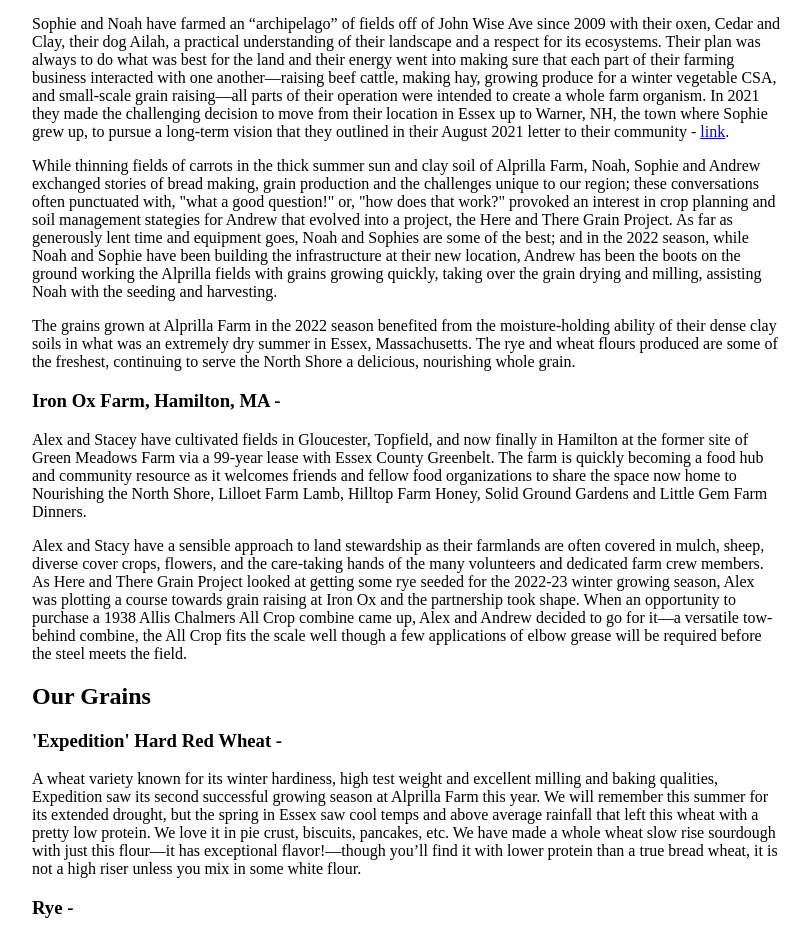
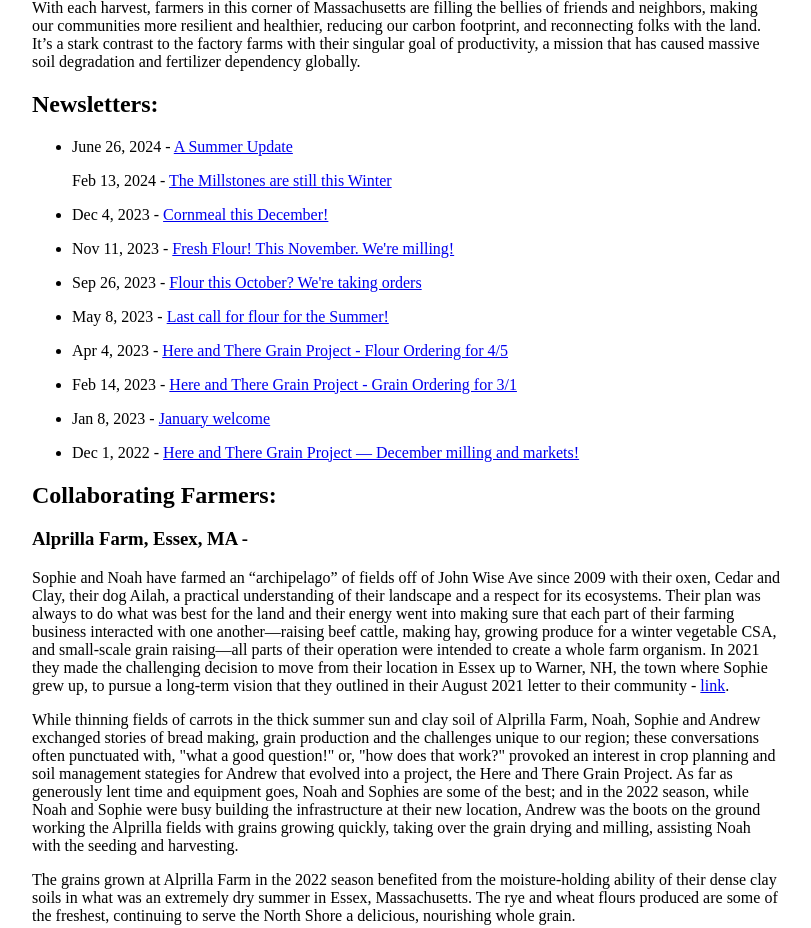
Before and after one commit to drewandrew/here-and-there, a website: page index.html in a window 1280 px wide. Shown: the part 1598-2526 px from the top of the page, without its empty margins (233-1044 px from the left). Drawn offline with Linux system fonts and the light colour scheme.

Commit message:
A Summer Update

```diff
--- a/index.css
+++ b/index.css
@@ -19,3 +19,7 @@
 .construction-warning {
   padding: 10px;
 }
+
+.welcome {
+  font-size: 18px;
+}
--- a/index.html
+++ b/index.html
@@ -23,8 +23,7 @@
 
     <div class="construction-warning" style="border: 1px solid black;">
       <p>
-        Please bear with us while our website is under construction. If you have questions or would like to be notified about monthly bulk grain sales please email <b><email>andrew@hereandtheregrain.com</email></b>.
-      </p>
+        <b class="welcome">Welcome!</b> You’ll notice that the Here and There Grain Project website remains under construction. Since 2021, this small business has been able to make its way without online sales thanks largely to partnering farms hosting pop-up markets and CSA add-ons. Our monthly milling emails morphed into a newsletter that picked up the Here and There Grain Project narrative where the website left off. Stories of harvests, equipment upgrades, and recipes along with awesome photos can be found in our newsletters, linked below if you’re catching up. For questions or to subscribe to our newsletter, email Andrew, <b><email>andrew@hereandtheregrain.com</email></b>.
     </div>
 
     <div class="gist">
@@ -66,10 +65,10 @@
           As farmers and millers, we pour our attention into each rotation. In the fields, we rotate crops with a keen awareness of our impacts on soil health—what we take from the land, we must give back. In the mill room, we rotate milling stones; every pass integrates the natural oils and mineral content into our flour, producing nutrient-dense whole flours.
         </p>
         <p>
-          With each harvest, our small organic farms are filling the bellies of friends and neighbors, making our communities more resilient and healthier, reducing our carbon footprint, and reconnecting folks with the land. It’s a stark contrast to the factory farms with their singular goal of farm productivity, a mission that has caused massive soil degradation and fertilizer dependency globally.
+          With each harvest, farmers in this corner of Massachusetts are filling the bellies of friends and neighbors, making our communities more resilient and healthier, reducing our carbon footprint, and reconnecting folks with the land. It’s a stark contrast to the factory farms with their singular goal of productivity, a mission that has caused massive soil degradation and fertilizer dependency globally.
         </p>
         <p>
-          This toll that the factory framework has taken is felt by the small organic farmer and by the land. As we look for ways to make our farming practices more sustainable, we are called to remember that this land that we grow on is not ours. We share these fields with the life beneath our feet and growing above our heads, and even on our busiest days we must make time to fill our role in this reciprocal relationship, to make time for giving back, here and there.
+          This toll that the factory framework has taken is felt by the local farmer and by the land. As we look for ways to make our farming practices more sustainable, we are called to remember that this land that we grow on is not ours. We share these fields with the life beneath our feet and growing above our heads, and even on our busiest days we must make time to fill our role in this reciprocal relationship, to make time for giving back, here and there.
         </p>
         <p>
           This project is just getting started and wouldn’t be possible without the unblinking support of farmers and friends. For every rye field, every unseized carriage bolt, and apple cider straight from the press, thank you.
@@ -84,7 +83,61 @@
       </p>
       <p>
         In the late summer or fall, after a vegetable crop is harvested we plant wheat or rye. In the early spring, these hearty grasses with their firm hold on life can be grazed to promote tillering, giving our ruminant friends an opportunity to deposit some organic fertility on our fields. We often seed a nitrogen-fixing legume like clover near the final frost date, our winter grains act as a nursery for the clover and when the grain is harvested off as a mid-summer cash crop, the clover is ready to take off and nourish, aerate and protect the soil through another winter, readying the field to return to vegetable production the following summer.
-      </p>
+      </p>With each harvest, farmers in this corner of Massachusetts are filling the bellies of friends and neighbors, making our communities more resilient and healthier, reducing our carbon footprint, and reconnecting folks with the land. It’s a stark contrast to the factory farms with their singular goal of productivity, a mission that has caused massive soil degradation and fertilizer dependency globally.
+    </div>
+
+    <div class="newsletters">
+      <h2>Newsletters:</h2>
+      <ul>
+        <li>
+          <div>
+            <p>June 26, 2024 - <a href="https://mailchi.mp/bd281031ab0d/an-update-12698842">A Summer Update</a></p>
+          </div>
+          <div>
+            <p>Feb 13, 2024 - <a href="https://mailchi.mp/82f903a0b989/the-millstones-are-still-this-winter">The Millstones are still this Winter</a></p>
+          </div>
+        </li>
+        <li>
+          <div>
+            <p>Dec 4, 2023 - <a href="https://mailchi.mp/d0b72e71f10a/fresh-flour-this-november-were-milling-12665331">Cornmeal this December!</a></p>
+          </div>
+        </li>
+        <li>
+          <div>
+            <p>Nov 11, 2023 - <a href="https://mailchi.mp/ffb9fc4ff48b/fresh-flour-this-november-were-milling">Fresh Flour! This November. We're milling!</a></p>
+          </div>
+        </li>
+        <li>
+          <div>
+            <p>Sep 26, 2023 - <a href="https://mailchi.mp/786340e9d9f8/october-flour-ordering">Flour this October? We're taking orders</a></p>
+          </div>
+        </li>
+        <li>
+          <div>
+            <p>May 8, 2023 - <a href="https://mailchi.mp/e4bcd6859375/here-and-there-grain-project-december-milling-and-markets-481062">Last call for flour for the Summer!</a></p>
+          </div>
+        </li>
+        <li>
+          <div>
+            <p>Apr 4, 2023 - <a href="https://mailchi.mp/cb5b66061530/here-and-there-grain-project-december-milling-and-markets-401961">Here and There Grain Project - Flour Ordering for 4/5</a></p>
+          </div>
+        </li>
+        <li>
+          <div>
+            <p>Feb 14, 2023 - <a href="https://mailchi.mp/d60f7ff0ff41/here-and-there-grain-project-december-milling-and-markets-308107">Here and There Grain Project - Grain Ordering for 3/1</a></p>
+          </div>
+        </li>
+        <li>
+          <div>
+            <p>Jan 8, 2023 - <a href="https://mailchi.mp/6d9a701455eb/here-and-there-grain-project-december-milling-and-markets-1213">January welcome</a></p>
+          </div>
+        </li>
+        <li>
+          <div>
+            <p>Dec 1, 2022 - <a href="https://mailchi.mp/25ceb83e46fa/here-and-there-grain-project-december-milling-and-markets">Here and There Grain Project —  December milling and markets!</a></p>
+          </div>
+        </li>
+      </ul>
     </div>
 
     <div class="collaborating-farmers">
@@ -95,7 +148,7 @@
           Sophie and Noah have farmed an “archipelago” of fields off of John Wise Ave since 2009 with their oxen, Cedar and Clay, their dog Ailah, a practical understanding of their landscape and a respect for its ecosystems. Their plan was always to do what was best for the land and their energy went into making sure that each part of their farming business interacted with one another—raising beef cattle, making hay, growing produce for a winter vegetable CSA, and small-scale grain raising—all parts of their operation were intended to create a whole farm organism. In 2021 they made the challenging decision to move from their location in Essex up to Warner, NH, the town where Sophie grew up, to pursue a long-term vision that they outlined in their August 2021 letter to their community - <a href="https://mailchi.mp/a61fc09dcbf7/anewchapterforalprilla">link</a>.
         </p>
         <p>
-          While thinning fields of carrots in the thick summer sun and clay soil of Alprilla Farm, Noah, Sophie and Andrew exchanged stories of bread making, grain production and the challenges unique to our region; these conversations often punctuated with, "what a good question!" or, "how does that work?" provoked an interest in crop planning and soil management stategies for Andrew that evolved into a project, the Here and There Grain Project. As far as generously lent time and equipment goes, Noah and Sophies are some of the best; and in the 2022 season, while Noah and Sophie have been building the infrastructure at their new location, Andrew has been the boots on the ground working the Alprilla fields with grains growing quickly, taking over the grain drying and milling, assisting Noah with the seeding and harvesting.
+          While thinning fields of carrots in the thick summer sun and clay soil of Alprilla Farm, Noah, Sophie and Andrew exchanged stories of bread making, grain production and the challenges unique to our region; these conversations often punctuated with, "what a good question!" or, "how does that work?" provoked an interest in crop planning and soil management stategies for Andrew that evolved into a project, the Here and There Grain Project. As far as generously lent time and equipment goes, Noah and Sophies are some of the best; and in the 2022 season, while Noah and Sophie were busy building the infrastructure at their new location, Andrew was the boots on the ground working the Alprilla fields with grains growing quickly, taking over the grain drying and milling, assisting Noah with the seeding and harvesting.
         </p>
         <p>
           The grains grown at Alprilla Farm in the 2022 season benefited from the moisture-holding ability of their dense clay soils in what was an extremely dry summer in Essex, Massachusetts. The rye and wheat flours produced are some of the freshest, continuing to serve the North Shore a delicious, nourishing whole grain.
@@ -105,10 +158,10 @@
       <div class="iron-ox">
         <h3>Iron Ox Farm, Hamilton, MA -</h3>
         <p>
-          Alex and Stacey have cultivated fields in Gloucester, Topfield, and now finally in Hamilton at the former site of Green Meadows Farm via a 99-year lease with Essex County Greenbelt. The farm is quickly becoming a food hub and community resource as it welcomes friends and  fellow food organizations to share the space now home to Nourishing the North Shore, Lilloet Farm Lamb, Hilltop Farm Honey, Solid Ground Gardens and Little Gem Farm Dinners.
+          Alex and Stacey have cultivated fields in Gloucester, Topfield, and now finally in Hamilton at the former site of Green Meadows Farm via a 99-year lease with Essex County Greenbelt. The farm is quickly becoming a food hub and community resource as they host pop-up markets for local makers, artists and farmers and welcome fellow food organizations to share space; the land is now home to Solid Ground Gardens, Nourishing the North Shore, Hilltop Farm Honey, Little Gem Farm Dinners and Here and There Grain Project.
         </p>
         <p>
-          Alex and Stacy have a sensible approach to land stewardship as their farmlands are often covered in mulch, sheep, diverse cover crops, flowers, and the care-taking hands of the many volunteers and dedicated farm crew members. As Here and There Grain Project looked at getting some rye seeded for the 2022-23 winter growing season, Alex was plotting a course towards grain raising at Iron Ox and the partnership took shape. When an opportunity to purchase a 1938 Allis Chalmers All Crop combine came up, Alex and Andrew decided to go for it—a versatile tow-behind combine, the All Crop fits the scale well though a few applications of elbow grease will be required before the steel meets the field.
+          Alex and Stacy have a sensible approach to land stewardship as their farmlands are often covered in mulch, sheep, diverse cover crops, flowers, and the care-taking hands of the many volunteers and dedicated farm crew members. As Here and There Grain Project looked at getting some rye seeded for the 2022-23 winter growing season, Alex was plotting a course towards grain raising at Iron Ox and the partnership took shape. When an opportunity to purchase a 1950’s Allis Chalmers All Crop combine came up, Alex and Andrew decided to go for it—a versatile tow-behind combine, the All Crop fits the scale well though a few applications of elbow grease will be required before the steel meets the field.
         </p>
       </div>
     </div>
@@ -126,7 +179,15 @@
       </p>
       <p>This rye variety is unnamed but tasty as could be! Harvested under the light of a full moon in July.</p>
 
-      <h3>'Danko' Rye flour</h3>
+      <h3>'Sangaste' Rye flour -</h3>
+      <p>
+        We’re thrilled to offer some Iron Ox Farm grown 2023 rye flour. It is no small feat for a diversified vegetable farm to incorporate cereal grain production into their crop rotation. Sangaste rye is a stunner. Standing 8-10ft tall, this rye has been cultivated since 1875 in Estonia. It is currently the oldest cultivated variety of rye, bred by the “Count of Rye” to capture regional landrace traits for winter hardiness, spike length, and kernel size. Sangaste is not among the top varieties for grain yield, but it’s known for its culinary quality. We are still learning how its flavor compares to other rye varieties, but our friends tell us it's "golden".
+      </p>
+      <p>
+        We have decided to blend the 2023 ‘Sangaste’ rye with the 2022 Alprilla-grown rye this year because as the millers, blending grains gives us an opportunity to elevate a desired trait—flavor, texture, or locale for example—of a grain that we want to mill with, but are in short supply of.
+      </p>
+
+      <h3>'Danko' Rye flour -</h3>
       <p>
         Danko rye is of Polish origin, developed in the 1970’s for the primary purpose of milling flour that features prominently in European style baking. It grows dense seed heads on shorter stalks that we appreciate in the field for its uniformity and resistence to lodging. Our Danko rye flour has a bit lower falling numbers than our unnamed rye variety, which sourdough rye bread bakers might find interesting to experiment with.
       </p>
```
